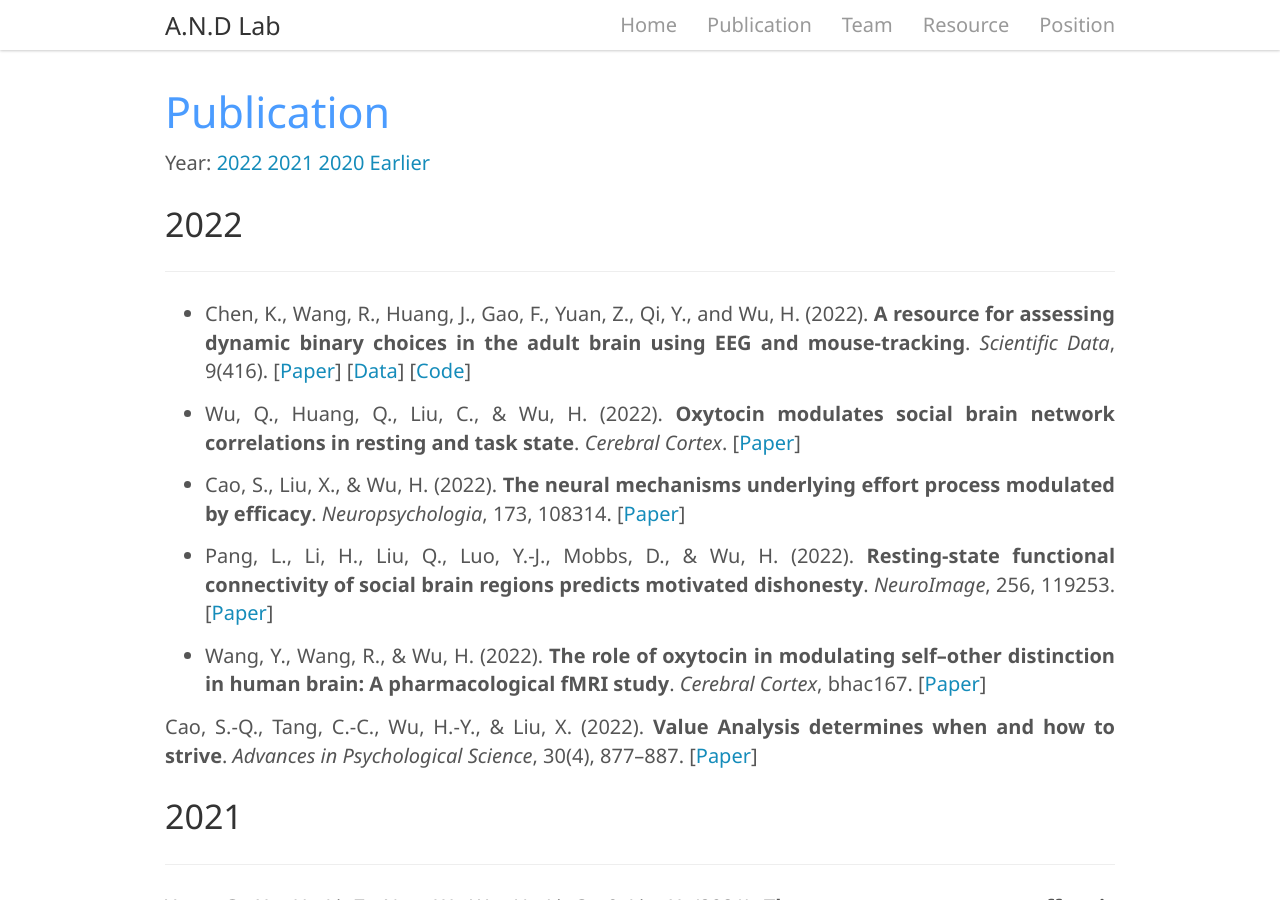
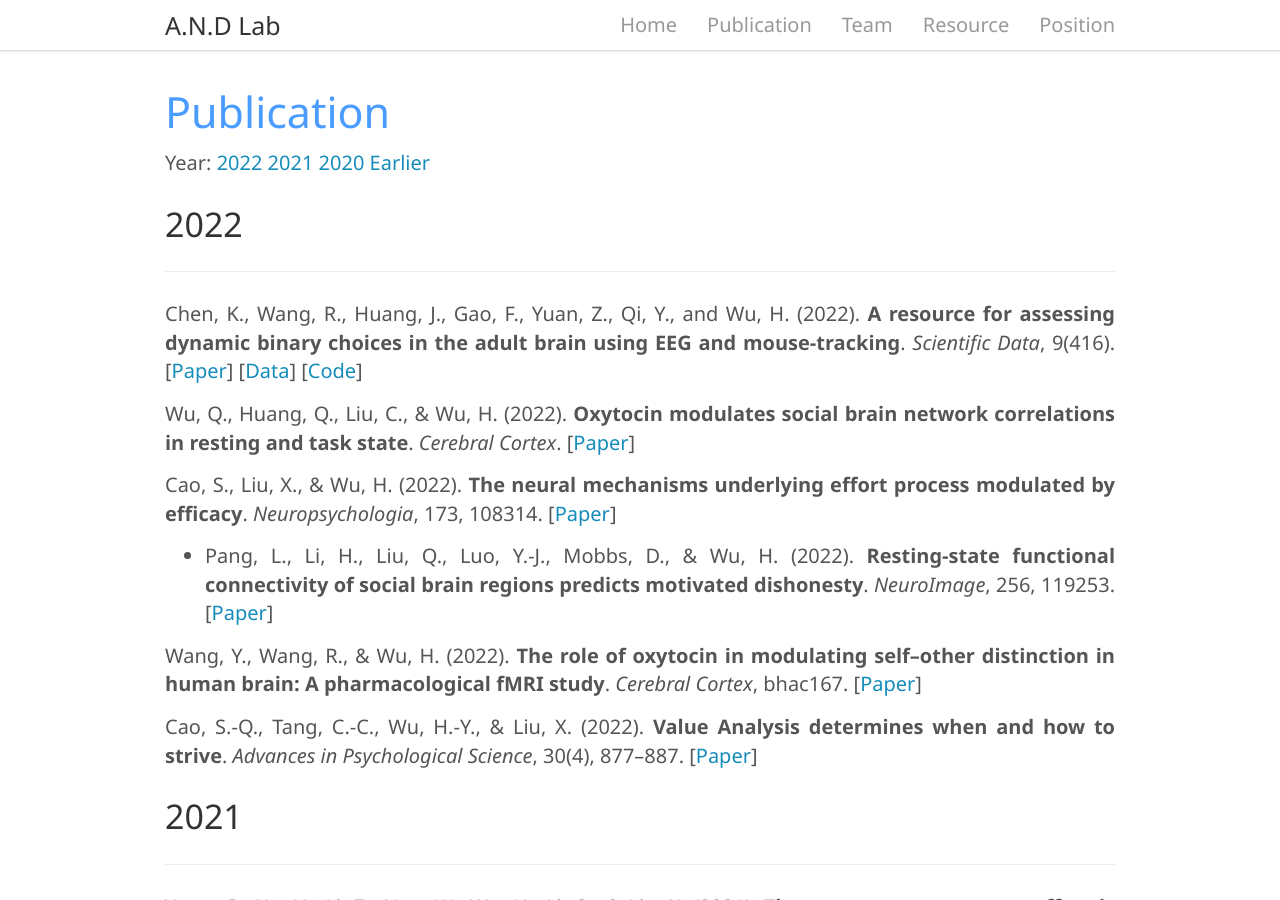
Before and after one commit to andlab-um/lab-website, a Jekyll site: the page built from _pages/publication.md, in a window 1280 px wide and 900 px high. Built offline with Jekyll 4.4.1, drawn with Linux system fonts in a browser that asks for light colours; nearby versions of some CDN libraries.

```diff
--- a/_pages/publication.md
+++ b/_pages/publication.md
@@ -13,15 +13,15 @@ Year: [2022](#2022) [2021](#2021) [2020](#2020) [Earlier](#Earlier)
 ### 2022
 ---
 
-- Chen, K., Wang, R., Huang, J., Gao, F., Yuan, Z., Qi, Y., and Wu, H. (2022). **A resource for assessing dynamic binary choices in the adult brain using EEG and mouse-tracking**. *Scientific Data*, 9(416). [[Paper](https://doi.org/10.1038/s41597-022-01538-5){:target="_blank"}] [[Data](https://openneuro.org/datasets/ds003766){:target="_blank"}] [[Code](https://github.com/andlab-um/MT-EEG-dataset){:target="_blank"}]
+Chen, K., Wang, R., Huang, J., Gao, F., Yuan, Z., Qi, Y., and Wu, H. (2022). **A resource for assessing dynamic binary choices in the adult brain using EEG and mouse-tracking**. *Scientific Data*, 9(416). [[Paper](https://doi.org/10.1038/s41597-022-01538-5){:target="_blank"}] [[Data](https://openneuro.org/datasets/ds003766){:target="_blank"}] [[Code](https://github.com/andlab-um/MT-EEG-dataset){:target="_blank"}]
 
-- Wu, Q., Huang, Q., Liu, C., & Wu, H. (2022). **Oxytocin modulates social brain network correlations in resting and task state**. *Cerebral Cortex*. [[Paper](https://doi.org/10.1093/cercor/bhac295){:target='_blank'}]
+Wu, Q., Huang, Q., Liu, C., & Wu, H. (2022). **Oxytocin modulates social brain network correlations in resting and task state**. *Cerebral Cortex*. [[Paper](https://doi.org/10.1093/cercor/bhac295){:target='_blank'}]
 
-- Cao, S., Liu, X., & Wu, H. (2022). **The neural mechanisms underlying effort process modulated by efficacy**. *Neuropsychologia*, 173, 108314. [[Paper](https://doi.org/10.1016/j.neuropsychologia.2022.108314){:target='_blank'}]
+Cao, S., Liu, X., & Wu, H. (2022). **The neural mechanisms underlying effort process modulated by efficacy**. *Neuropsychologia*, 173, 108314. [[Paper](https://doi.org/10.1016/j.neuropsychologia.2022.108314){:target='_blank'}]
 
 - Pang, L., Li, H., Liu, Q., Luo, Y.-J., Mobbs, D., & Wu, H. (2022). **Resting-state functional connectivity of social brain regions predicts motivated dishonesty**. *NeuroImage*, 256, 119253. [[Paper](https://doi.org/10.1016/j.neuroimage.2022.119253){:target='_blank'}]
 
-- Wang, Y., Wang, R., & Wu, H. (2022). **The role of oxytocin in modulating self–other distinction in human brain: A pharmacological fMRI study**. *Cerebral Cortex*, bhac167. [[Paper](https://doi.org/10.1093/cercor/bhac167){:target='_blank'}]
+Wang, Y., Wang, R., & Wu, H. (2022). **The role of oxytocin in modulating self–other distinction in human brain: A pharmacological fMRI study**. *Cerebral Cortex*, bhac167. [[Paper](https://doi.org/10.1093/cercor/bhac167){:target='_blank'}]
 
 Cao, S.-Q., Tang, C.-C., Wu, H.-Y., & Liu, X. (2022). **Value Analysis determines when and how to strive**. *Advances in Psychological Science*, 30(4), 877–887. [[Paper](https://doi.org/10.3724/SP.J.1042.2022.00877){:target='_blank'}]
 
```
